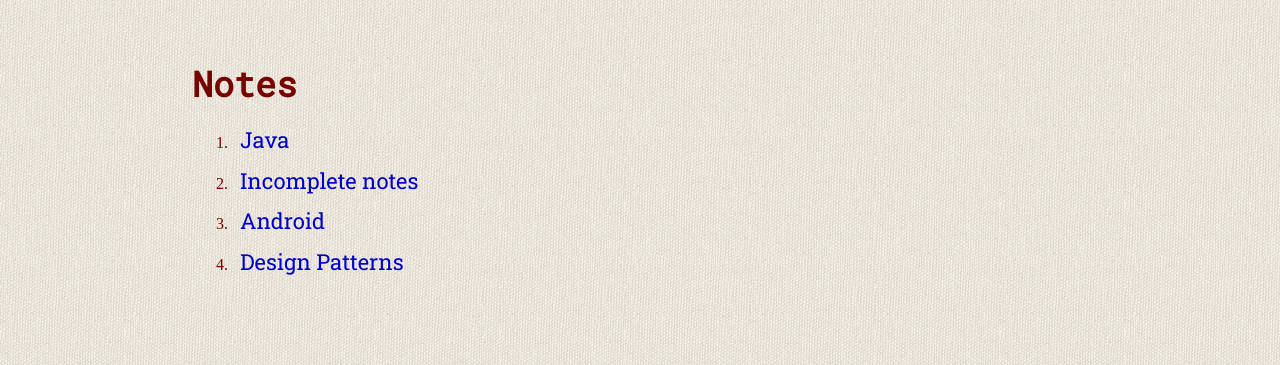
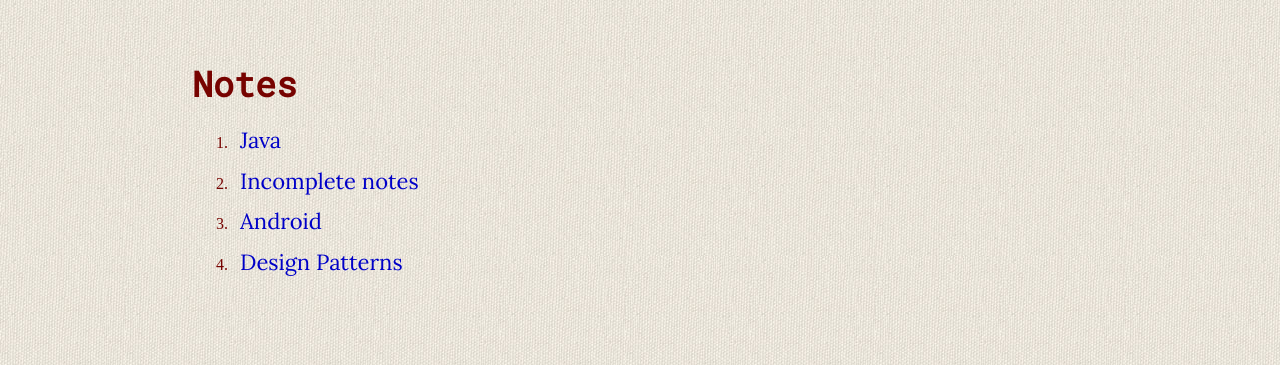
Before and after one commit to Jokestir/Jokestir.github.io, a Jekyll site: the page built from index.html, in a window 1280 px wide. Shown: the top 365 px of the page. Built offline with Jekyll 4.4.1, drawn with Linux system fonts in a browser that asks for light colours.

Commit message:
back to lora

```diff
--- a/_includes/head.html
+++ b/_includes/head.html
@@ -10,5 +10,4 @@
 			<link href="https://fonts.googleapis.com/css?family=Roboto+Mono" rel="stylesheet">
 			<link href="https://fonts.googleapis.com/css?family=Roboto+Condensed" rel="stylesheet">
 			<link href="https://fonts.googleapis.com/css?family=Lora" rel="stylesheet">
-			<link href="https://fonts.googleapis.com/css?family=Roboto+Slab" rel="stylesheet">
 </head>
--- a/css/main.css
+++ b/css/main.css
@@ -42,8 +42,7 @@
 	border-bottom: 1px solid #FFA700;
 }
 p {
-	font-family: 'Roboto Slab', serif;
-
+	font-family: 'Lora', serif;
     font-size: 1em;
     line-height: 1.4em;
     color: #0000C8;
```
